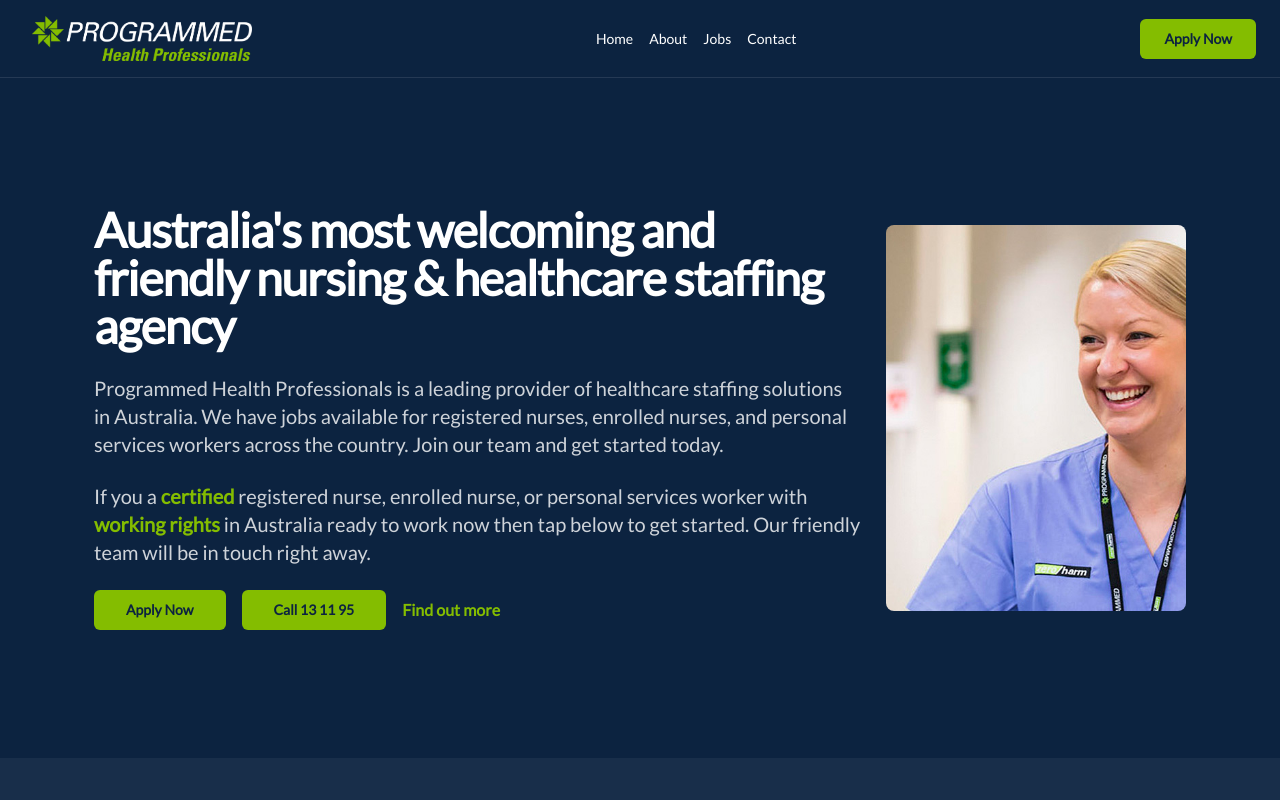
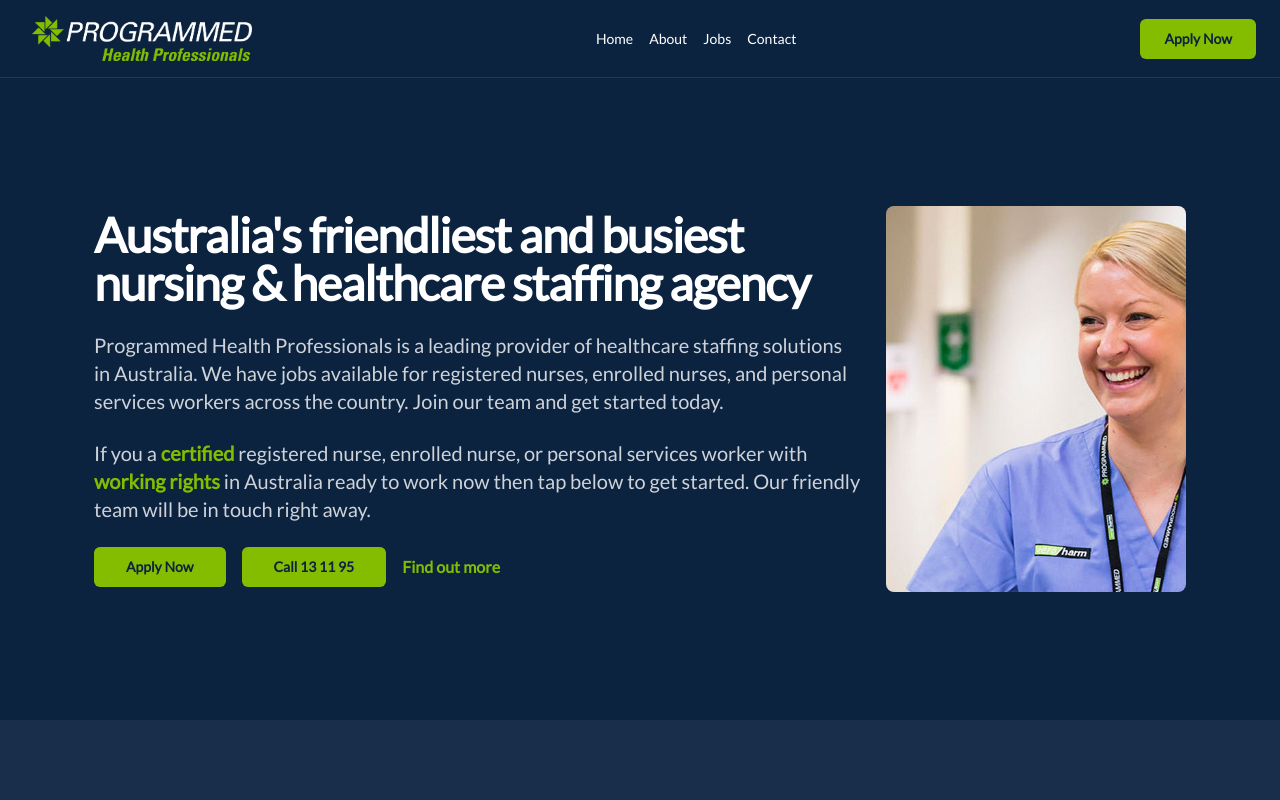
Before and after one commit to pewilliamsprogrammed/programmed-health-website, a Next.js app: page / in a window 1280 px wide. Shown: the top 800 px of the page. Built offline with nearby package versions, Linux system fonts and the light colour scheme.

Commit message:
Change landing page copy again

```diff
--- a/components/component/landing.tsx
+++ b/components/component/landing.tsx
@@ -15,7 +15,7 @@ export default function Landing() {
           <div className="max-w-3xl space-y-6 text-left">
             <div className="flex space-x-2 lg:space-x-0">
               <h1 className="text-3xl font-bold tracking-tight md:text-5xl">
-                Australia's most welcoming and friendly nursing & healthcare
+                Australia's friendliest and busiest nursing & healthcare
                 staffing agency
               </h1>
               <img
```
